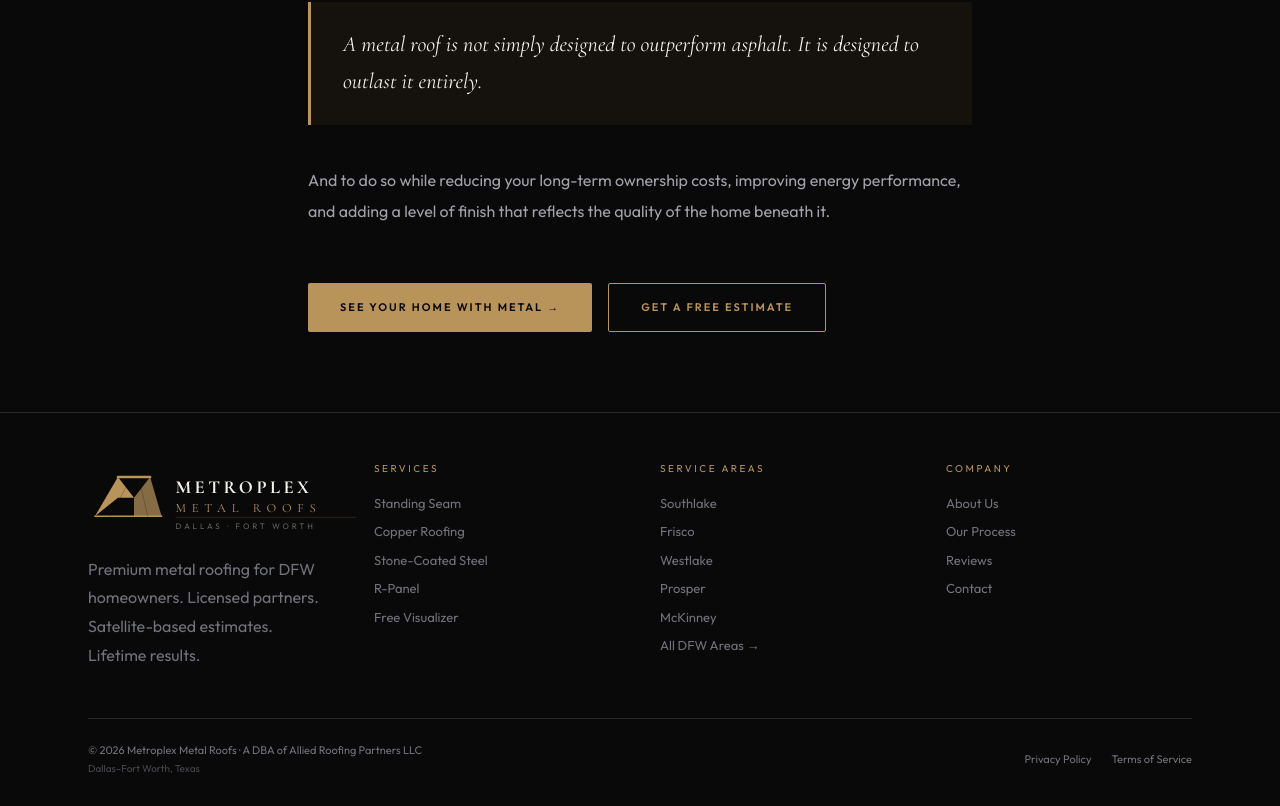
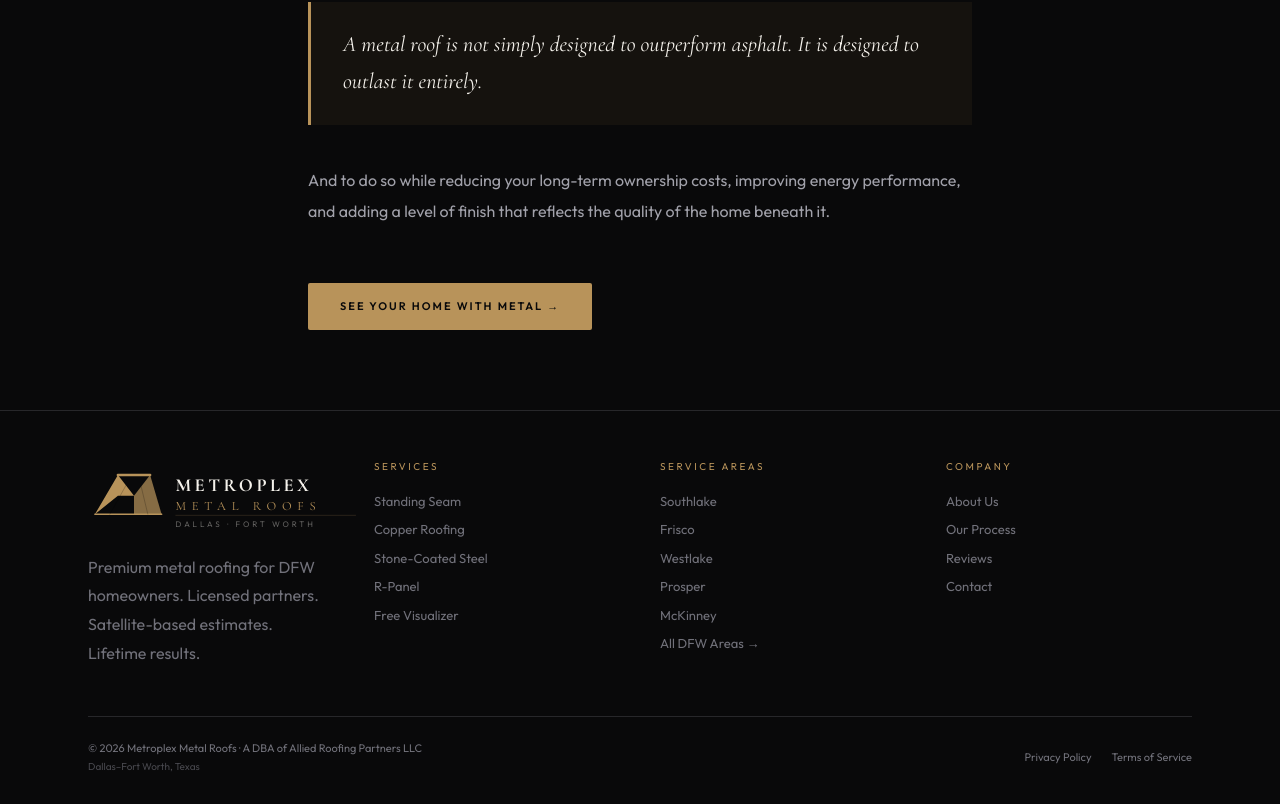
Before and after one commit to ajmj86/metroplex-metal-roofs, a Next.js app: page /about in a window 1280 px wide. Shown: the part 1140-1946 px from the top of the page. Built offline with nearby package versions, Linux system fonts and the light colour scheme.

Commit message:
feat: about page — single CTA, visualizer only

```diff
--- a/components/AboutCTA.tsx
+++ b/components/AboutCTA.tsx
@@ -9,11 +9,6 @@ export function AboutCTA() {
         onMouseEnter={e => { (e.currentTarget as HTMLAnchorElement).style.background = '#D4AE7A' }}
         onMouseLeave={e => { (e.currentTarget as HTMLAnchorElement).style.background = C.accent }}
       >See Your Home With Metal →</a>
-      <a href="/estimate"
-        style={{ display: 'inline-flex', alignItems: 'center', gap: 10, padding: '15px 32px', background: 'transparent', color: C.accent, fontSize: 11, letterSpacing: 2, textTransform: 'uppercase', fontWeight: 600, borderRadius: 2, border: `1px solid ${C.accent}`, transition: 'all 0.2s', whiteSpace: 'nowrap', textDecoration: 'none' }}
-        onMouseEnter={e => { (e.currentTarget as HTMLAnchorElement).style.background = `${C.accent}18` }}
-        onMouseLeave={e => { (e.currentTarget as HTMLAnchorElement).style.background = 'transparent' }}
-      >Get a Free Estimate</a>
     </div>
   )
 }
```
